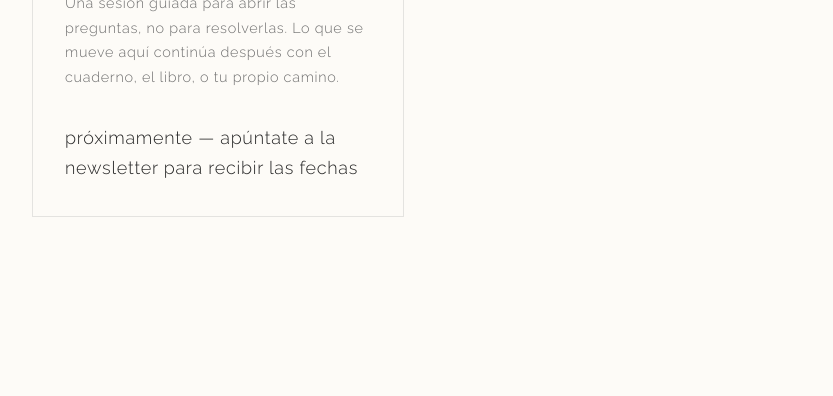
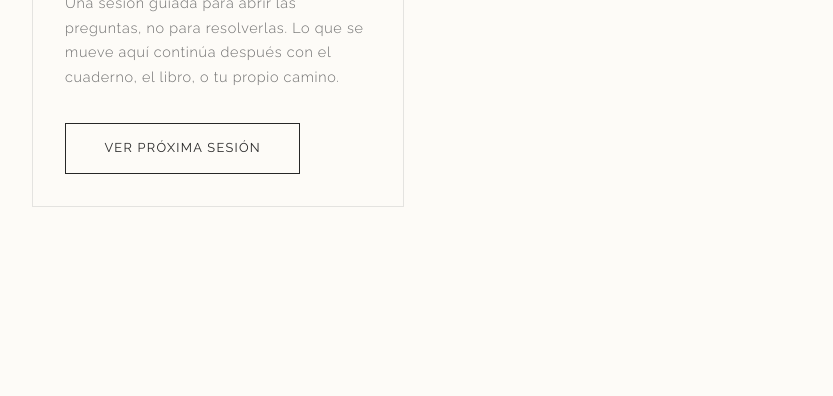
Before and after one commit to manelruedabcn/manelrueda, a plain HTML site: page ikigaier/index.html in a window 1280 px wide. Shown: the part 6120-6516 px from the top of the page, without its empty margins (220-1053 px from the left). Drawn offline with Linux system fonts and the light colour scheme.

Commit message:
fix: corregir rutas de OG image en taller y actualizar enlace en /ikigaier/

```diff
--- a/ikigaier/index.html
+++ b/ikigaier/index.html
@@ -964,7 +964,7 @@
           <span class="modalidad">presencial y online</span>
           <h3>Camina sin separarte de ti — el taller</h3>
           <p>Una sesión guiada para abrir las preguntas, no para resolverlas. Lo que se mueve aquí continúa después con el cuaderno, el libro, o tu propio camino.</p>
-          <span class="estado" style="margin-top: 1rem; display: inline-block;">próximamente — apúntate a la newsletter para recibir las fechas</span>
+          <a href="/taller/" class="btn" style="margin-top: 1rem;">ver próxima sesión</a>
         </div>
       </div>
     </div>
```
Also changed, not shown: taller/index.html (+2 -2 lines), assets/PORTADA Camina sin separarte de ti.png (added), assets/PORTADA EL IKIGAI.png (added), 1 other file.
